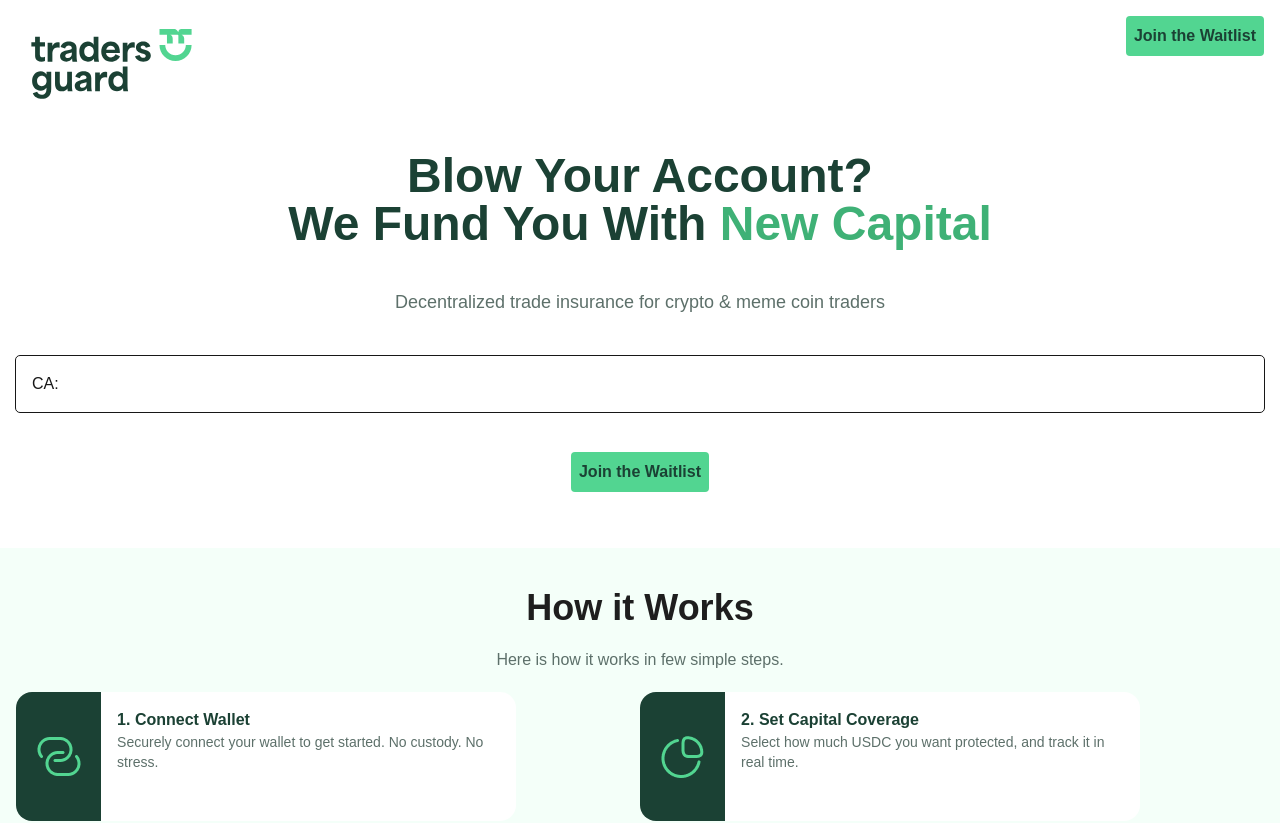
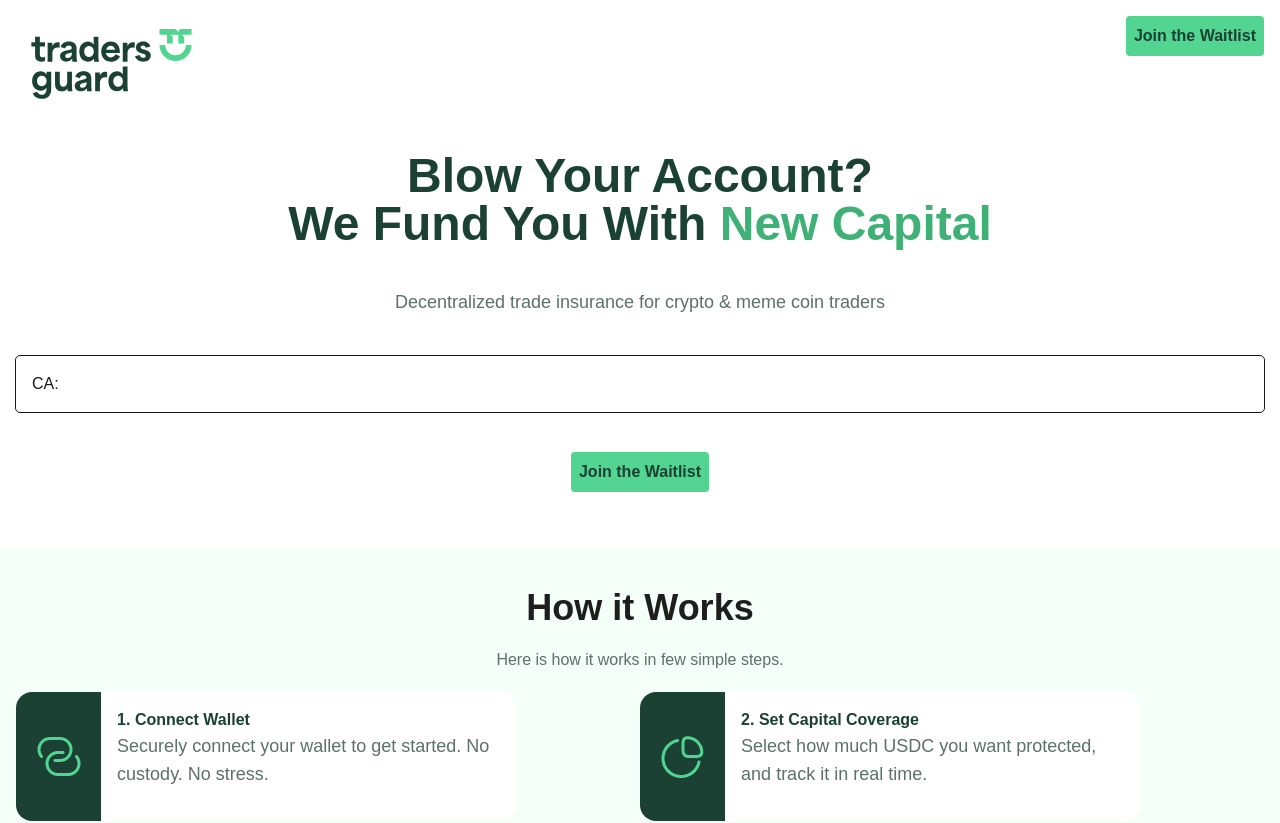
Before and after one commit to raymondidu/tradersguard, a Next.js app: page / in a window 1280 px wide. Shown: the top 823 px of the page. Built offline with nearby package versions, Linux system fonts and the light colour scheme.

Commit message:
screen optimi

```diff
--- a/app/page.tsx
+++ b/app/page.tsx
@@ -97,7 +97,7 @@ export default function Home() {
         </div>
         <div className=" p-4 text-left w-[296px] lg:w-full">
           <h1 className="text-[#1B4134] font-bold text-x" >{works.id}. {works.title}</h1>
-          <p className=" text-sm w-full text-[#5D706A]">{works.description}</p>
+          <p className=" text-[12px] lg:text-lg w-full text-[#5D706A]">{works.description}</p>
 
         </div>
 
```
